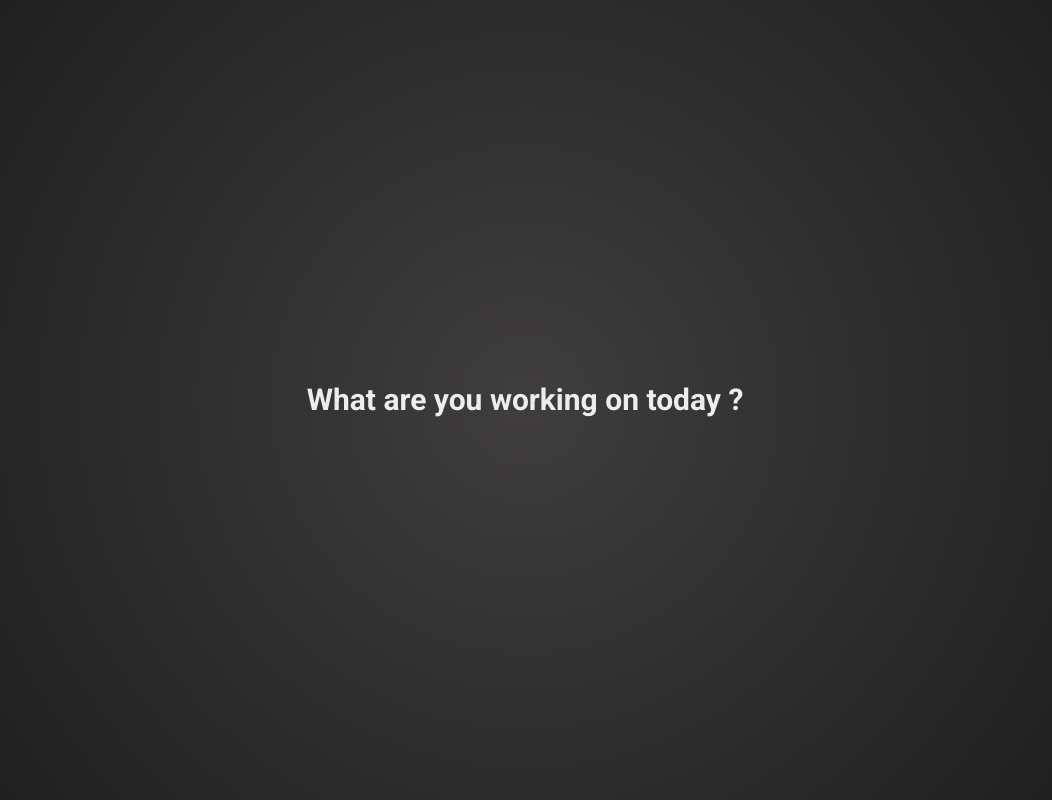
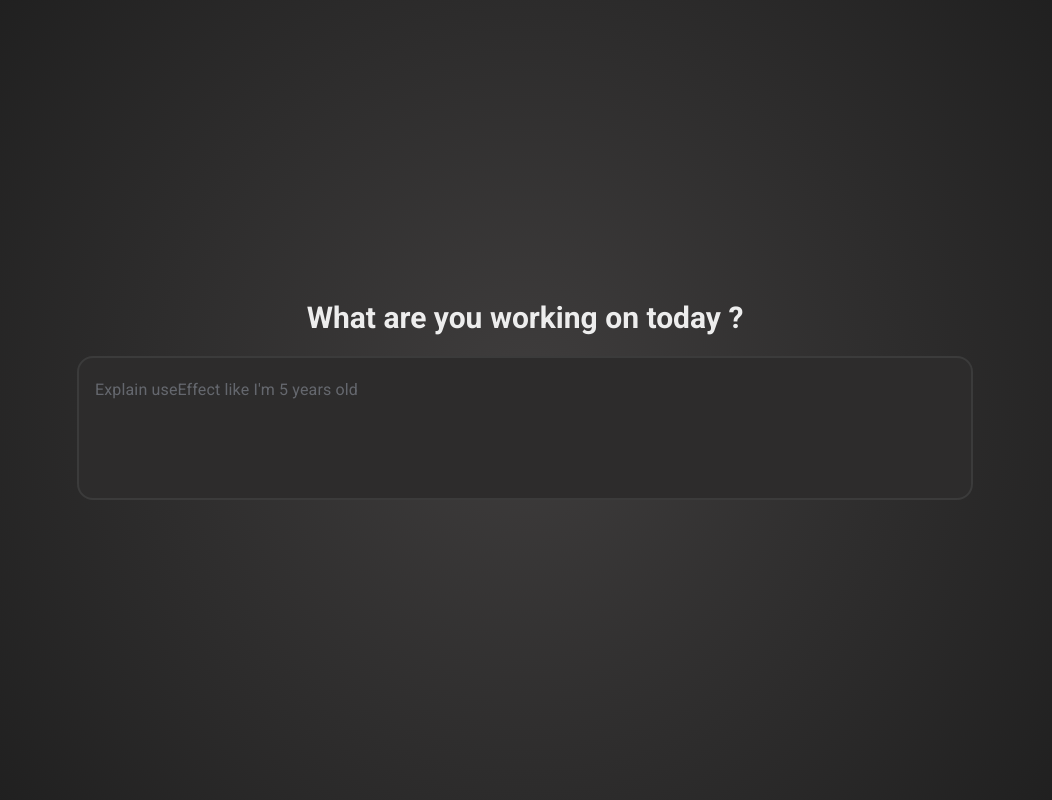
Before and after one commit to pararhythm/React-Assistant, a React (Vite) app in the folder Frontend/: page / in a window 1280 px wide. Shown: the whole page, without its empty margins (115-1167 px from the left). Built offline with nearby package versions, Linux system fonts and the light colour scheme; a web font is replaced by a local one.

Commit message:
feat: Added the input bar to the Home screen

```diff
--- a/Frontend/src/components/Input.tsx
+++ b/Frontend/src/components/Input.tsx
@@ -1,5 +1,29 @@
+import { InputBase } from '@mui/material';
+
 export default function Input() {
-  <div className="bg-[#2D2C2C]">
-    <h3>Explain useEffect like I'm five years old</h3>
-  </div>;
+  return (
+    <div className="bg-[#2D2C2C] w-4xl min-h-36 border-2 rounded-2xl border-[#3b3b3b] flex flex-col justify-between p-4">
+      <InputBase
+        multiline
+        className="w-full"
+        placeholder="Explain useEffect like I'm 5 years old"
+        slotProps={{
+          input: {
+            sx: {
+              fontSize: 16,
+              color: '#FFFFFF',
+              '&::placeholder': {
+                color: '#9CA3AF', // Change color
+                opacity: 0.5, // Override MUI's default lower opacity
+              },
+            },
+          },
+        }}
+      />
+      <div className="input-toolbar">
+        <div className="left-toolbar"></div>
+        <div className="right-toolbar"></div>
+      </div>
+    </div>
+  );
 }
--- a/Frontend/src/pages/Home.tsx
+++ b/Frontend/src/pages/Home.tsx
@@ -1,3 +1,5 @@
+import Input from '../components/Input';
+
 export default function Home() {
   return (
     <div
@@ -5,11 +7,13 @@ export default function Home() {
       flex
       flex-col
       justify-center
-      items-center"
+      items-center
+      gap-5"
     >
       <h2 className="text-[#EDEDED] font-bold text-3xl text-center">
         What are you working on today ?
       </h2>
+      <Input />
     </div>
   );
 }
```
Also changed, not shown: 1 other file (tests, documents, lock files or other folders).
